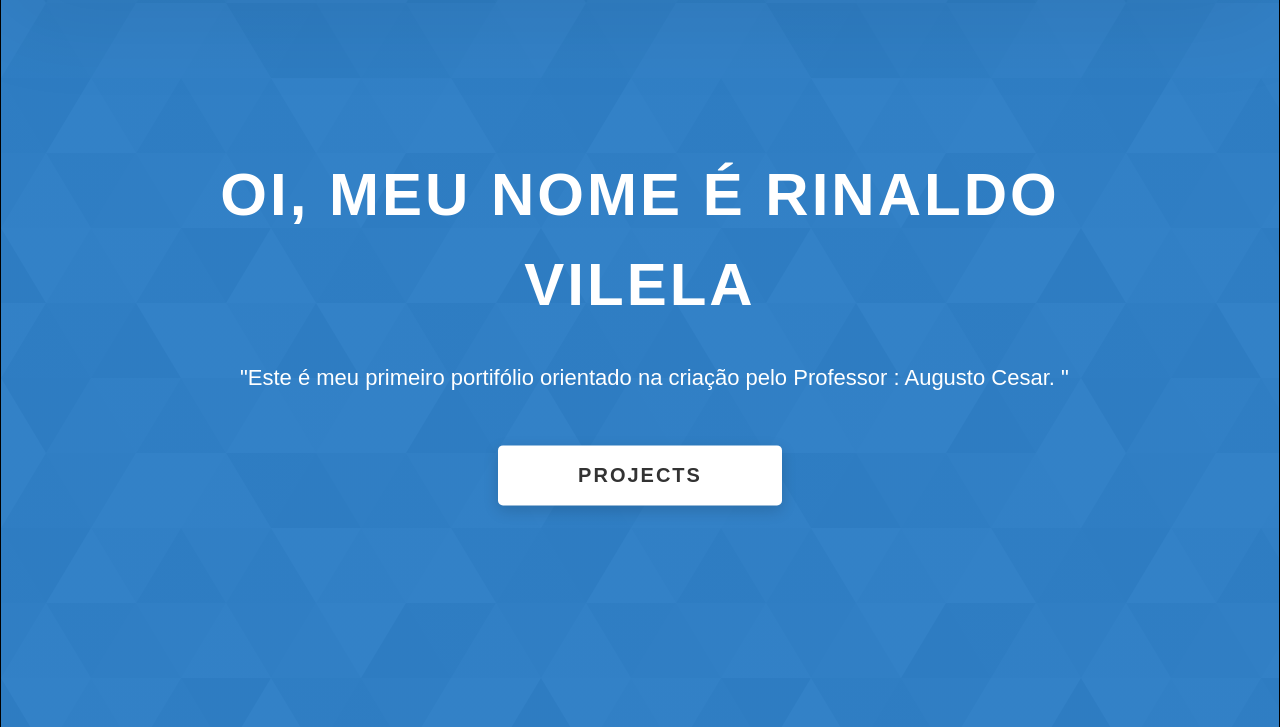
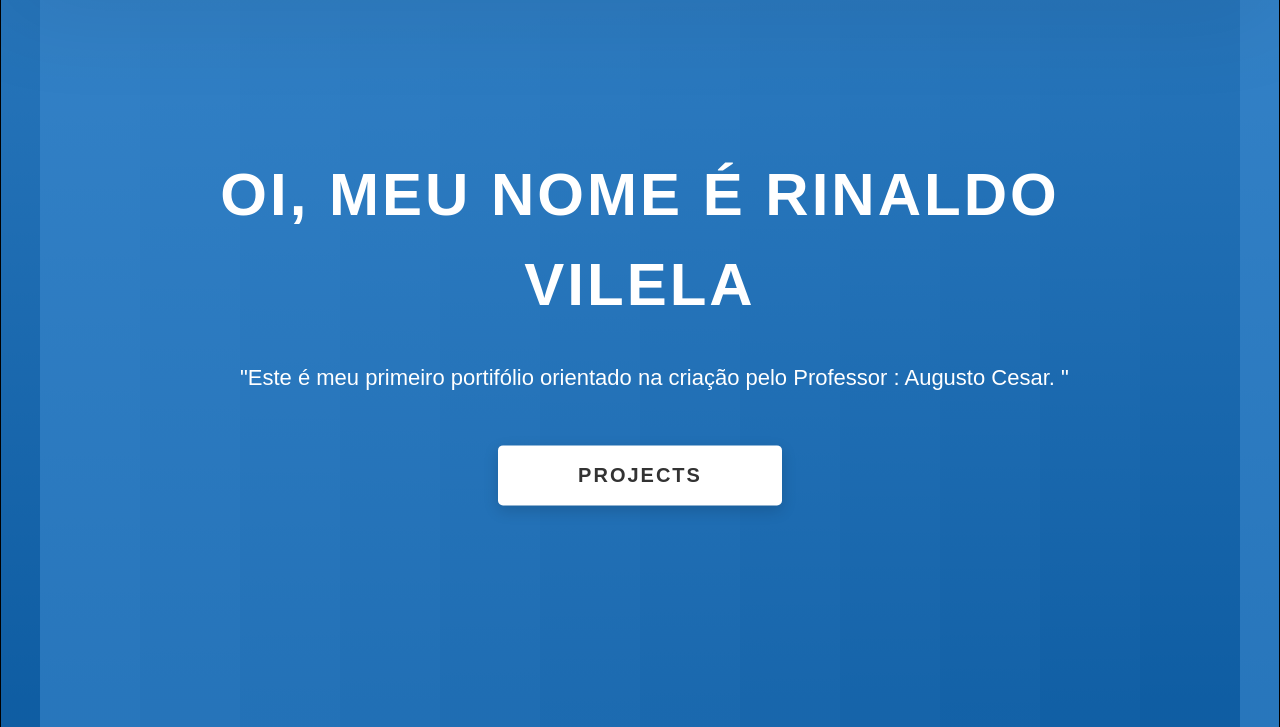
Before and after one commit to rinaldovilela/Site-Portifolio-Softex, a plain HTML site: page index.html in a window 1280 px wide. Shown: the part 73-800 px from the top of the page. Drawn offline with Linux system fonts and the light colour scheme.

Commit message:
Mudando o background do home-hero

```diff
--- a/index.css
+++ b/index.css
@@ -139,7 +139,7 @@ section {
 
 .home-hero {
     color: #fff;
-    background: linear-gradient(to right, rgba(0,98,185,0.8), rgba(0,98,185,0.8)),url(./Img/bg-portifolio.svg);
+    background: linear-gradient(to right, rgba(0,98,185,0.8), rgba(0,98,185,0.8)),url(./Img/quantum-gradient.svg);
     background-position: center;
     height: 100vh;
     min-height: 80rem;
```
Also changed, not shown: Img/quantum-gradient.svg (added).
